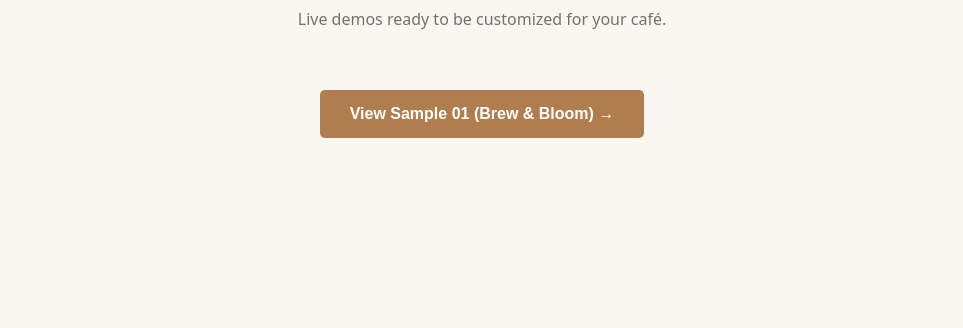
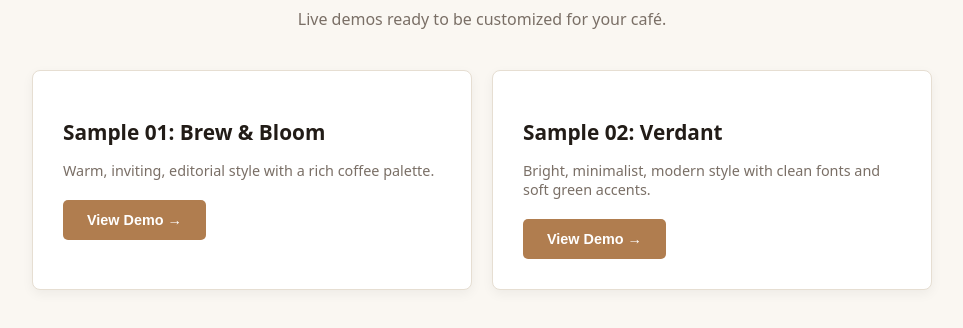
Before and after one commit to anayababar402-lab/Cafe-website-samples-, a plain HTML site: page index.html in a window 1280 px wide. Shown: the part 166-494 px from the top of the page, without its empty margins (158-1121 px from the left). Drawn offline with Linux system fonts and the light colour scheme.

Commit message:
Update index.html

```diff
--- a/index.html
+++ b/index.html
@@ -8,14 +8,31 @@
   body { font-family: system-ui, sans-serif; background:#faf7f2; color:#221c17; max-width:900px; margin:0 auto; padding:60px 24px; text-align: center; }
   h1 { font-size:2.2rem; margin-bottom:8px; margin-top: 50px;}
   p  { color:#7a6f66; margin-bottom:40px; }
-  .btn { display:inline-block; background:#b07d4f; color:#fff; padding:15px 30px; text-decoration:none; border-radius:5px; font-weight:bold; margin-top:20px; font-family: sans-serif; }
+  .grid { display: grid; grid-template-columns: 1fr 1fr; gap: 20px; margin-top: 40px; }
+  .card { background:#fff; border:1px solid #e6ded2; border-radius:8px; padding:30px; text-align: left; box-shadow: 0 4px 12px rgba(0,0,0,0.05); }
+  .card h2 { font-size:1.3rem; margin-bottom:10px; }
+  .card p { font-size:0.9rem; color:#7a6f66; margin-bottom:20px; }
+  .btn { display:inline-block; background:#b07d4f; color:#fff; padding:12px 24px; text-decoration:none; border-radius:5px; font-weight:bold; font-family: sans-serif; font-size: 0.9rem; }
+  @media (max-width: 600px) { .grid { grid-template-columns: 1fr; } }
 </style>
 </head>
 <body>
   <h1>Café Website Samples</h1>
   <p>Live demos ready to be customized for your café.</p>
 
-  <a href="sample-01-brew-bloom/" class="btn">View Sample 01 (Brew & Bloom) →</a>
+  <div class="grid">
+    <div class="card">
+      <h2>Sample 01: Brew & Bloom</h2>
+      <p>Warm, inviting, editorial style with a rich coffee palette.</p>
+      <a href="sample-01-brew-bloom/" class="btn">View Demo →</a>
+    </div>
+
+    <div class="card">
+      <h2>Sample 02: Verdant</h2>
+      <p>Bright, minimalist, modern style with clean fonts and soft green accents.</p>
+      <a href="sample-02-verdant/" class="btn">View Demo →</a>
+    </div>
+  </div>
 
 </body>
 </html>
```
